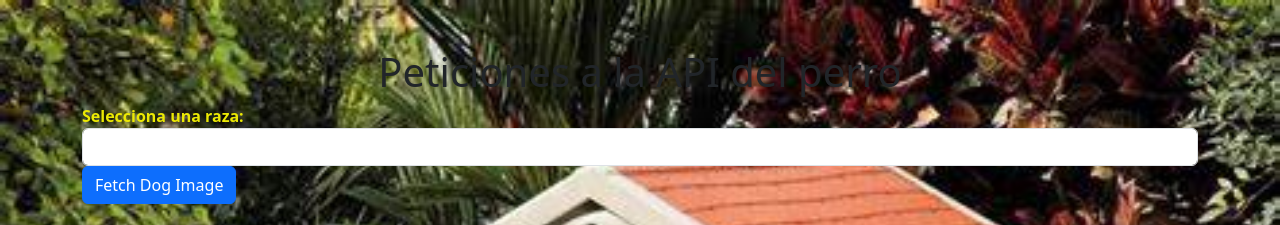
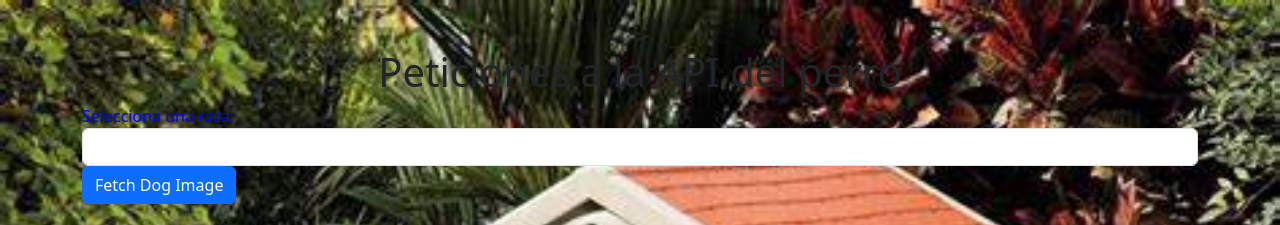
Before and after one commit to Oziel2500/APIREST, a plain HTML site: page API REST/Parcial1/PeticionesParametros.html in a window 1280 px wide. Shown: the top 225 px of the page. Drawn offline with nearby package versions, Linux system fonts and the light colour scheme; no server answers.

Commit message:
cambios2

```diff
--- a/API REST/Parcial1/style.css
+++ b/API REST/Parcial1/style.css
@@ -1,12 +1,11 @@
 .background-image {
-    label {
-            color: rgb(236, 233, 4);
-            font-weight: bold;
-            font-size: 16px;
-        }
+
     background-image: url('fondo.jpg');
     background-size: cover;
     background-repeat: no-repeat;
     background-attachment: fixed;
     min-height: 100vh;
+    label {
+            color: blue;
+        }
 }
```
Also changed, not shown: API REST/Parcial1/PeticionesParametros.html (+1 -0 lines).
